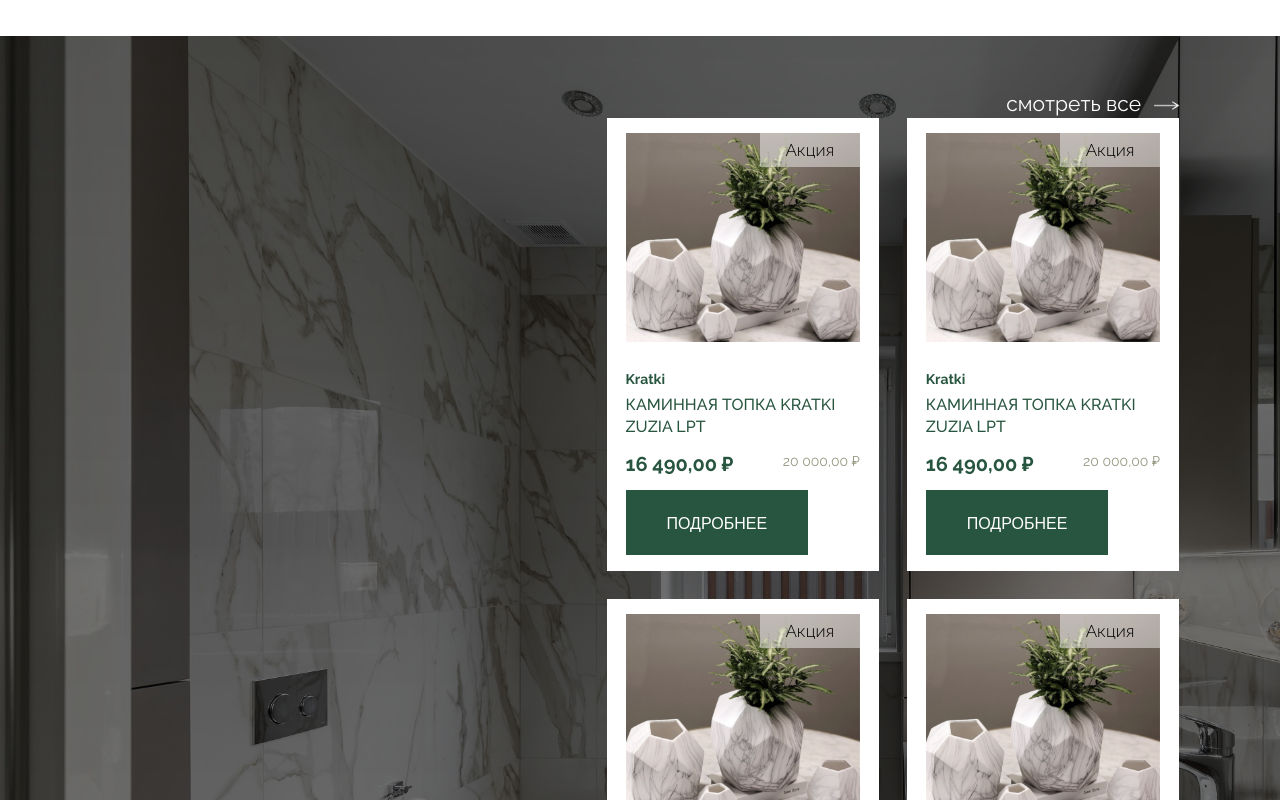
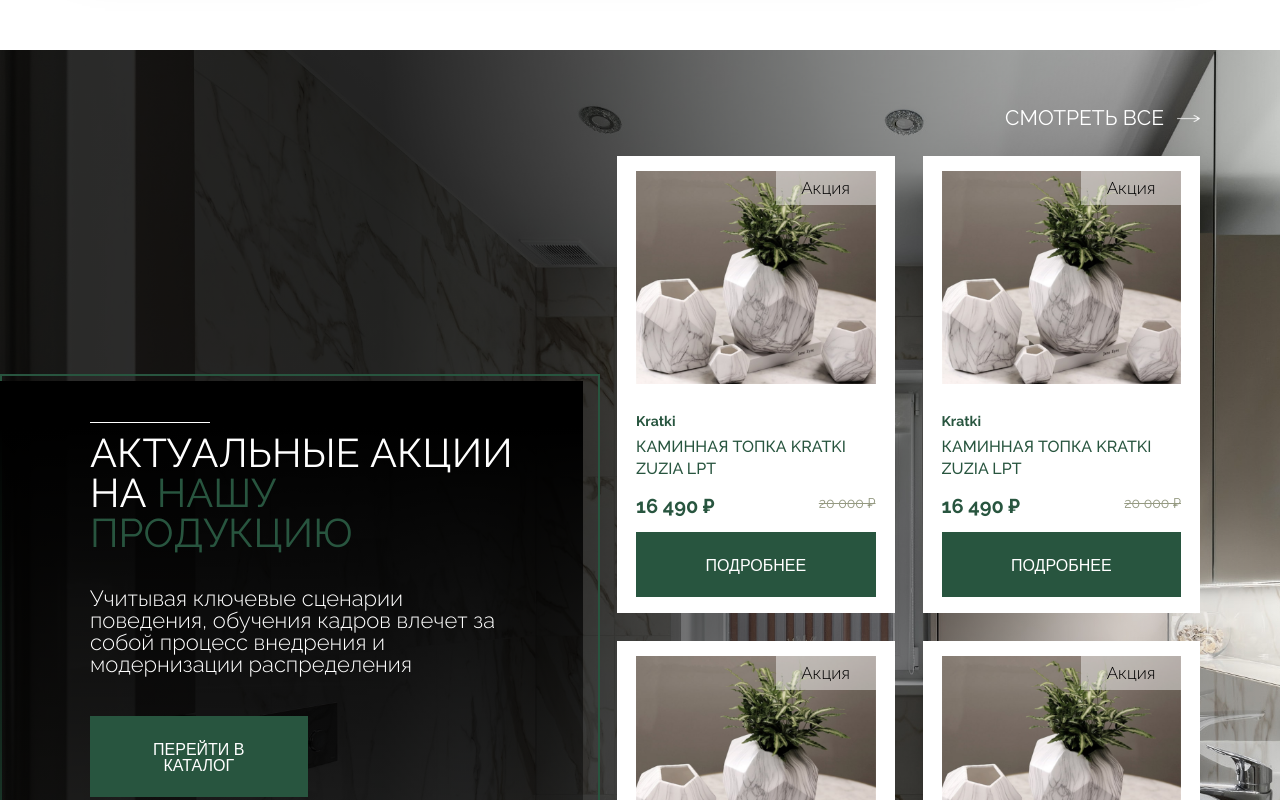
Before and after one commit to nikozszs/anima, a Vue app: page / in a window 1280 px wide. Shown: the part 2700-3500 px from the top of the page. Built offline with nearby package versions, Linux system fonts and the light colour scheme.

Commit message:
upd main.css, buttons and add sales.ts

```diff
--- a/src/assets/main.css
+++ b/src/assets/main.css
@@ -82,3 +82,12 @@ h5 {
   margin: 0 auto;
   margin-bottom: 11px;
 }
+
+.decoration-left {
+  margin: 0
+}
+
+.other-color-decoration {
+  background: var(--first-color);
+  height: 1px;
+}
--- a/src/components/ui/AppButton.vue
+++ b/src/components/ui/AppButton.vue
@@ -35,6 +35,7 @@ export default {
   border: none;
   color: var(--first-color);
   font-weight: 300;
+  width: 100%;
 }
 
 .button-primary {
--- a/src/components/ui/AppCardSales.vue
+++ b/src/components/ui/AppCardSales.vue
@@ -115,6 +115,7 @@ export default {
 
 .oldPrice {
   font-size: 0.875rem;
-  color: var(--five-color)
+  color: var(--five-color);
+  text-decoration: line-through;
 }
 </style>
--- a/src/components/ui/AppTitleGallery.vue
+++ b/src/components/ui/AppTitleGallery.vue
@@ -49,6 +49,6 @@ export default {
 
 .container-titleGallery {
   width: 400px;
-  background: rgba(0, 0, 0, 0.6);
+  background: linear-gradient(to bottom, var(--third-back) 10%, transparent 140%);
 }
 </style>
--- a/src/components/ui/AppWatchButton.vue
+++ b/src/components/ui/AppWatchButton.vue
@@ -49,7 +49,7 @@ export default {
 }
 
 .arrowRight {
-  width: 25px;
+  width: 23px;
 }
 
 .color-dark {
@@ -71,6 +71,7 @@ export default {
 .watch-button {
   font-size: 1.313rem;
   text-decoration: none;
+  text-transform: uppercase;
 }
 
 .watch-button:hover {
--- a/src/components/ui/homePage/HomeSectionItems.vue
+++ b/src/components/ui/homePage/HomeSectionItems.vue
@@ -82,10 +82,6 @@ export default {
   bottom: 20px;
 }
 
-.decoration-left {
-  margin: 0
-}
-
 .gallery {
   display: grid;
   grid-template-columns: repeat(5, 1fr);
--- a/src/components/ui/homePage/HomeSectionMain.vue
+++ b/src/components/ui/homePage/HomeSectionMain.vue
@@ -104,4 +104,16 @@ export default {
   box-shadow: -20px 0px 8px 7px #000;
   background: #00000000;
 }
+
+.reference-line {
+  position: absolute;
+  top: 40px;
+  z-index: -1;
+  height: 585px;
+  width: 1005px;
+  border: 3px solid var(--accent-color);
+  box-shadow: -20px 0px 8px 7px #000;
+  background: #00000000;
+}
+
 </style>
--- a/src/components/ui/homePage/HomeSectionSales.vue
+++ b/src/components/ui/homePage/HomeSectionSales.vue
@@ -2,7 +2,17 @@
   <section class="container-section-sales">
     <AppWatchButton path="/sales" color="white" />
     <div class="container-current-sales">
-      <div class="container-current-sales-first"></div>
+      <div class="container-current-sales-first">
+        <div class="container-title">
+          <div class="decoration decoration-left other-color-decoration"></div>
+          <h2 class="title">
+            Актуальные акции <br /> на <span class="title-other-color">нашу продукцию</span>
+          </h2>
+          <p class="subtitle">Учитывая ключевые сценарии поведения, обучения кадров влечет за собой процесс внедрения и модернизации распределения</p>
+          <AppButton class="button" text="перейти в  каталог" color="primary" />
+        </div>
+        <div class="line"></div>
+      </div>
       <div class="container-current-sales-second">
         <AppCardSales v-for="item in salesItems"
           :key="item.id"
@@ -19,12 +29,12 @@
 </template>
 
 <script lang="ts">
-import {} from 'vue'
 import AppWatchButton from '../AppWatchButton.vue';
 import {salesItems} from '../../../data/sales.ts'
 import AppCardSales from '../AppCardSales.vue';
+import AppButton from '../AppButton.vue';
 export default {
-  components: {AppWatchButton, AppCardSales},
+  components: {AppWatchButton, AppCardSales, AppButton},
   setup(){
     return {salesItems}
   }
@@ -34,10 +44,10 @@ export default {
 <style scoped>
 .container-section-sales {
   background:
-    linear-gradient(rgba(0, 0, 0, 0.6), rgba(0, 0, 0, 0.5)),
+  linear-gradient(to right, rgba(0, 0, 0, 0.8) 30%, transparent 100%),
     url('../../../assets/backgroundSales.jpg');
   background-size: cover;
-  padding: 57px 101px 100px 0;
+  padding: 57px 80px 100px 0;
 }
 
 .container-current-sales {
@@ -50,5 +60,41 @@ export default {
   display: grid;
   grid-template-columns: repeat(2, 1fr);
   gap: 28px;
+  padding-top: 26px;
+}
+
+.container-current-sales-first {
+  display: flex;
+  align-items: center;
+}
+
+.container-title {
+  padding: 41px 58px 51px 90px;
+  z-index: 1;
+  position: relative;
+  background: linear-gradient(to bottom, var(--third-back) 10%, transparent 140%);
+}
+
+.title {
+  padding: 10px 0 34px;
+}
+
+.subtitle {
+  font-size: 1.375rem;
+  padding-bottom: 41px;
+  font-weight: 300;
+}
+
+.button {
+  width: 50%
+}
+
+.line {
+  position: absolute;
+  border: 2px solid var(--accent-color);
+  z-index: 0;
+  box-shadow: none;
+  width: 600px;
+  height: 480px;
 }
 </style>
--- a/src/utils/currency.ts
+++ b/src/utils/currency.ts
@@ -1,4 +1,8 @@
-const formatter = new Intl.NumberFormat('ru-RU', {currency: 'RUB', style: 'currency'})
+const formatter = new Intl.NumberFormat('ru-RU', {
+  currency: 'RUB',
+  style: 'currency',
+  maximumFractionDigits: 0
+})
 
 export function currency(value: number) {
   return formatter.format(value)
```
